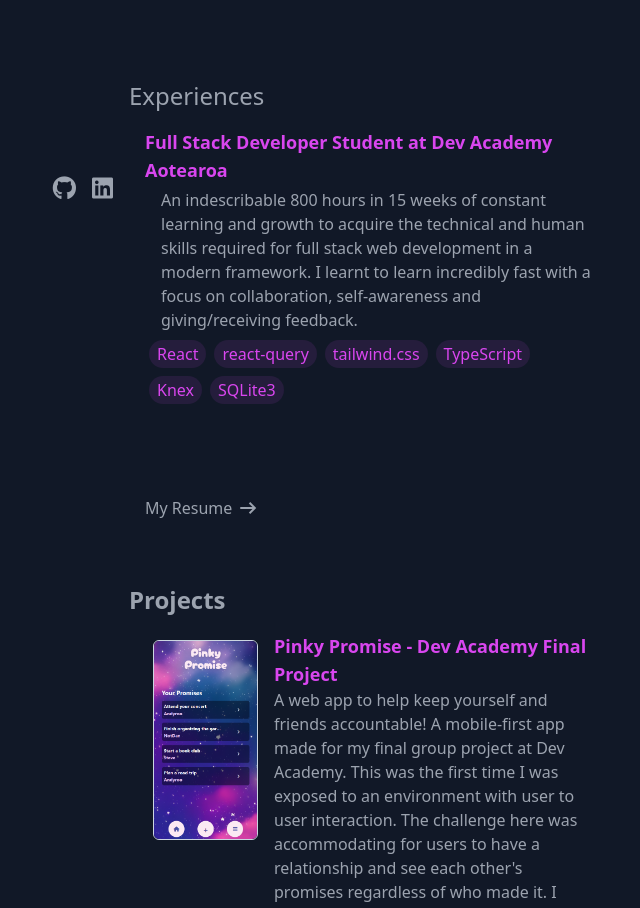
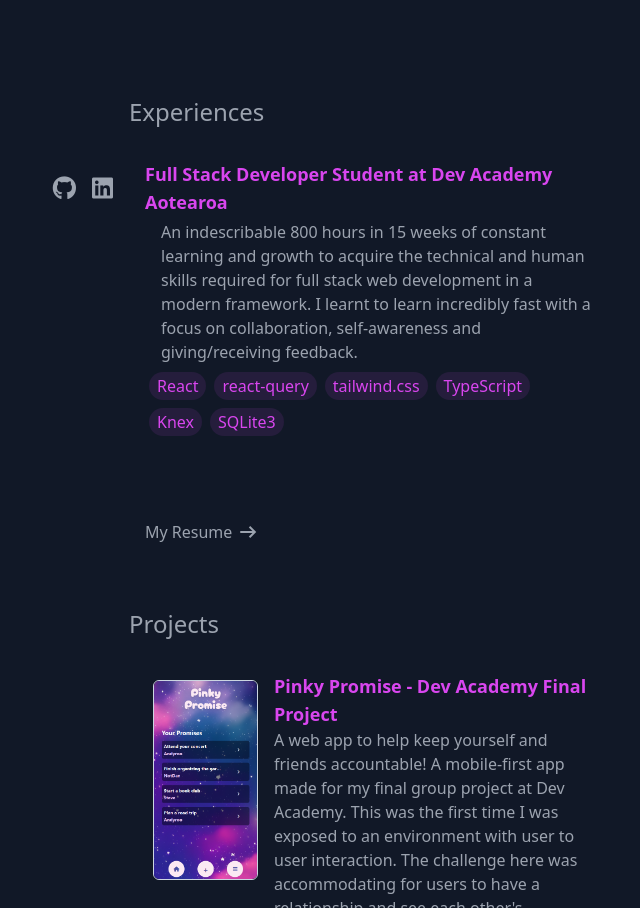
Before and after one commit to andrew-trotter/portfolio, a React (Vite) app: page / in a window 1280 px wide. Shown: the part 552-1460 px from the top of the page, without its empty margins (519-1159 px from the left). Built offline with nearby package versions, Linux system fonts and the light colour scheme.

Commit message:
style: adjusted padding for headings

```diff
--- a/src/Components/About.tsx
+++ b/src/Components/About.tsx
@@ -1,7 +1,7 @@
 function About() {
   return(
     <div id="about" className="text-gray-400 font-sans mb-24">
-      <h1 className="text-2xl mb-4">About</h1>
+      <h1 className="text-2xl mb-8">About</h1>
       <div className="lg:ml-0">
         <p className="mb-4">My journey began in 2017, stemming from a funky background in digital print, and later transitioned into art gallery/café management in 2021. The world of print, paper, and flat whites was fascinating, but I yearned for something more.</p>
         <p className="mb-4">In 2023, I decided to take a leap of faith into the dynamic realm of web development. I plunged headfirst into a 15-week bootcamp program run by Dev Academy. With a curriculum focused on teaching technical and human skills in parallel, I emerged not just a survivor but a victor. Starting with the fundamentals of HTML, CSS, and JavaScript, progressing through TypeScript, Handlebars, and Jest, and ending with a proficiency in React.js, RESTful API&apos;s, and ViTest - I am now fully armed with a robust toolkit of technical and soft skills, ready to dive headfirst into the industry.</p>
--- a/src/Components/ExperiencePage.tsx
+++ b/src/Components/ExperiencePage.tsx
@@ -9,9 +9,9 @@
   // TODO: replace PDF with updated portfolio link after deployment
   // TODO: add start date and end date
   return (
-    <div className="text-gray-400 font-sans mb-12">
-      <h1 className="text-2xl">Experiences</h1>
-      <ul id="experiences" className="mb-14">
+    <div id="experiences" className="text-gray-400 font-sans mb-12">
+      <h1 className="text-2xl mb-4">Experiences</h1>
+      <ul  className="">
         {data.map((experience: Experience) => (
           <ExperienceItem key={experience.id} experience={experience} />
         ))}
--- a/src/Components/Projects.tsx
+++ b/src/Components/Projects.tsx
@@ -1,16 +1,19 @@
-import {projects} from '../assets/data/data'
-import ProjectItem from "./ProjectItem"
+import { projects } from '../assets/data/data'
+import ProjectItem from './ProjectItem'
 import { Project } from '../../public/models/project'
 
 function Projects() {
   const data = projects
   return (
+    <div id="projects">
+      <h1 className="text-gray-400 font-sans text-2xl mb-4">
+        Projects
+      </h1>
 
-    <div className=''>
-            <h1 className="text-gray-400 font-semibold font-sans text-2xl">Projects</h1>
-
-      <ul id="projects" className="mb-24">
-        {data.map((project: Project) => <ProjectItem key={project.id} project={project}/>)}
+      <ul className="mb-24">
+        {data.map((project: Project) => (
+          <ProjectItem key={project.id} project={project} />
+        ))}
       </ul>
     </div>
   )
```
